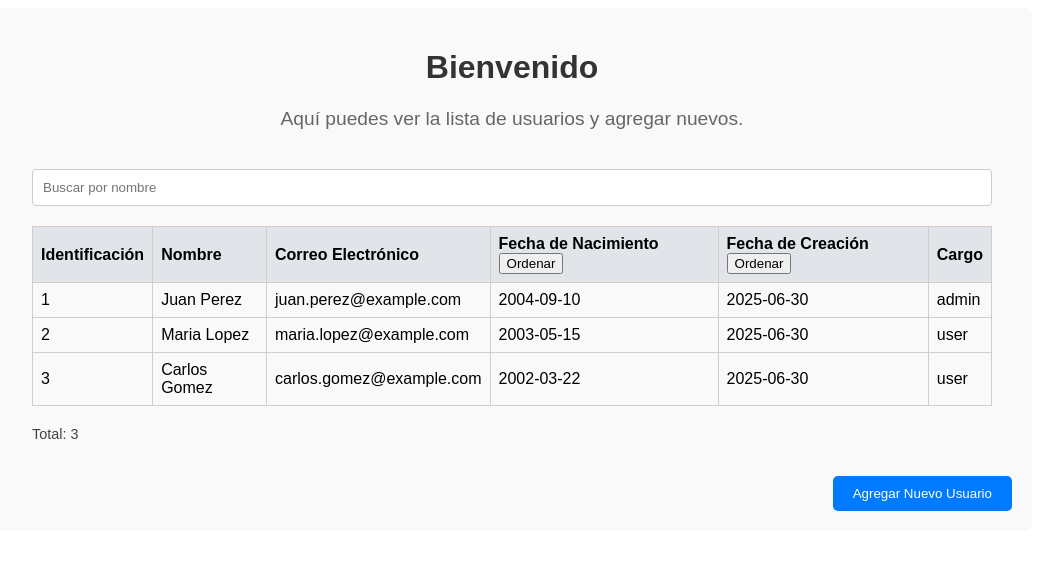
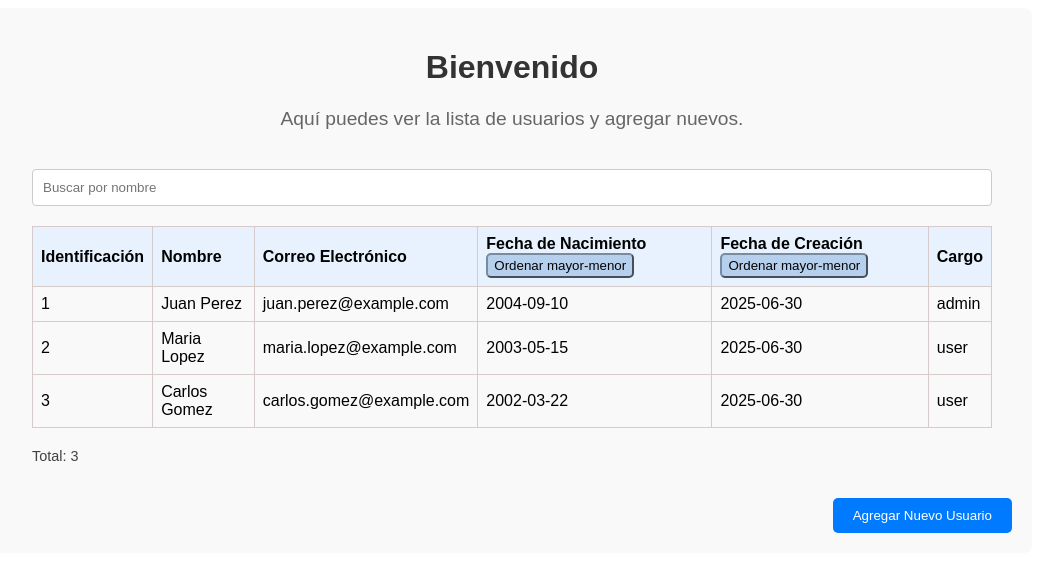
Before and after one commit to YurleisZg/Prueba_Tecnica_STD, a Vue app: page / in a window 1280 px wide. Shown: the top 572 px of the page, without its empty margins (128-1171 px from the left). Built offline with nearby package versions, Linux system fonts and the light colour scheme.

Commit message:
💄 feat: Enhance TableComponent styling; update sort button design and background color

```diff
--- a/src/components/TableComponent.vue
+++ b/src/components/TableComponent.vue
@@ -7,8 +7,8 @@
                 <th>Identificación</th>
                 <th>Nombre</th>
                 <th>Correo Electrónico</th>
-                <th @click="sortBy('birthDate')">Fecha de Nacimiento <button>Ordenar</button> </th>
-                <th @click="sortBy('createdAt')">Fecha de Creación <button>Ordenar</button> </th>
+                <th @click="sortBy('birthDate')">Fecha de Nacimiento <button class="button">Ordenar mayor-menor</button> </th>
+                <th @click="sortBy('createdAt')">Fecha de Creación <button class="button">Ordenar mayor-menor</button> </th>
                 <th>Cargo</th>
             </tr>
         </thead>
@@ -87,7 +87,7 @@ th, td {
     padding: 8px;
 }
 th {
-    background-color: #e1e5ea;
+    background-color: #e8f2ff;
     text-align: left;
 }
 tr:nth-child(even) {
@@ -102,5 +102,21 @@ tr:hover {
     font-size: 0.9em;
     color: #424040;
 }
+.button {
+    background-color: #acc8e9d2;
+    color: rgb(4, 4, 5);
+    border-color: #6b7c90d2;
+    padding: 3px 6px;
+    border-radius: 5px;
+
+    cursor: pointer;
+}
+.button:hover {
+    background-color: #8fabc9;
+}
+.button:focus {
+    outline: none;
+    box-shadow: 0 0 0 2px rgba(53, 77, 103, 0.5);
+}
 
 </style>
```
